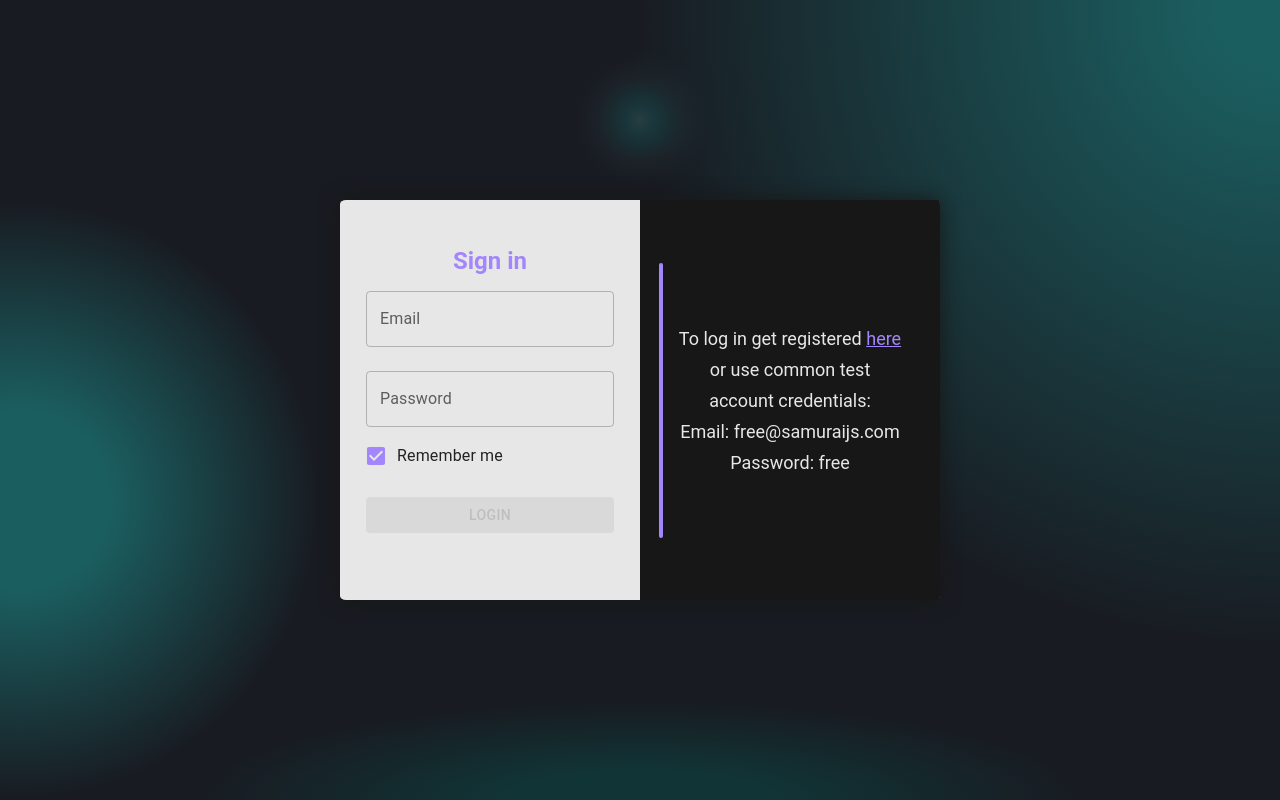
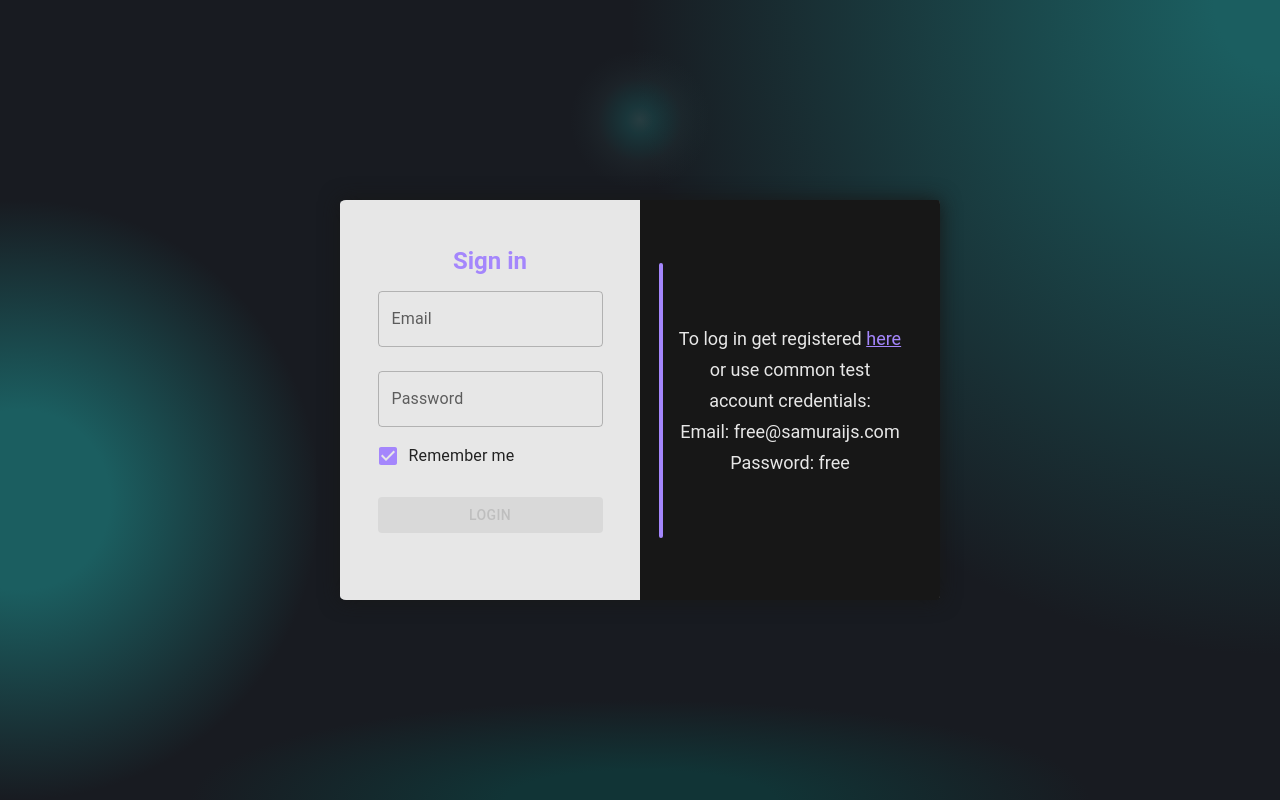
Before and after one commit to marinavyatk/tasks-tracker, a React (Create React App) app: page /#/login in a window 1280 px wide. Built offline with nearby package versions, Linux system fonts and the light colour scheme; no server answers.

Commit message:
change form width

```diff
--- a/src/features/loginForm/loginForm.module.css
+++ b/src/features/loginForm/loginForm.module.css
@@ -103,3 +103,7 @@ input:-webkit-autofill {
 .loginForm form {
     width: 100%;
 }
+
+.formControl {
+    width: 75%;
+}
--- a/src/features/loginForm/loginForm.tsx
+++ b/src/features/loginForm/loginForm.tsx
@@ -48,7 +48,7 @@ const LoginForm = () => {
               const isPasswordError = !!(formik.touched.password && formik.errors.password);
               return (
                 <form onSubmit={formik.handleSubmit} autoComplete="on">
-                  <FormControl>
+                  <FormControl className={s.formControl}>
                     <FormGroup>
                       <TextField
                         label="Email"
```
